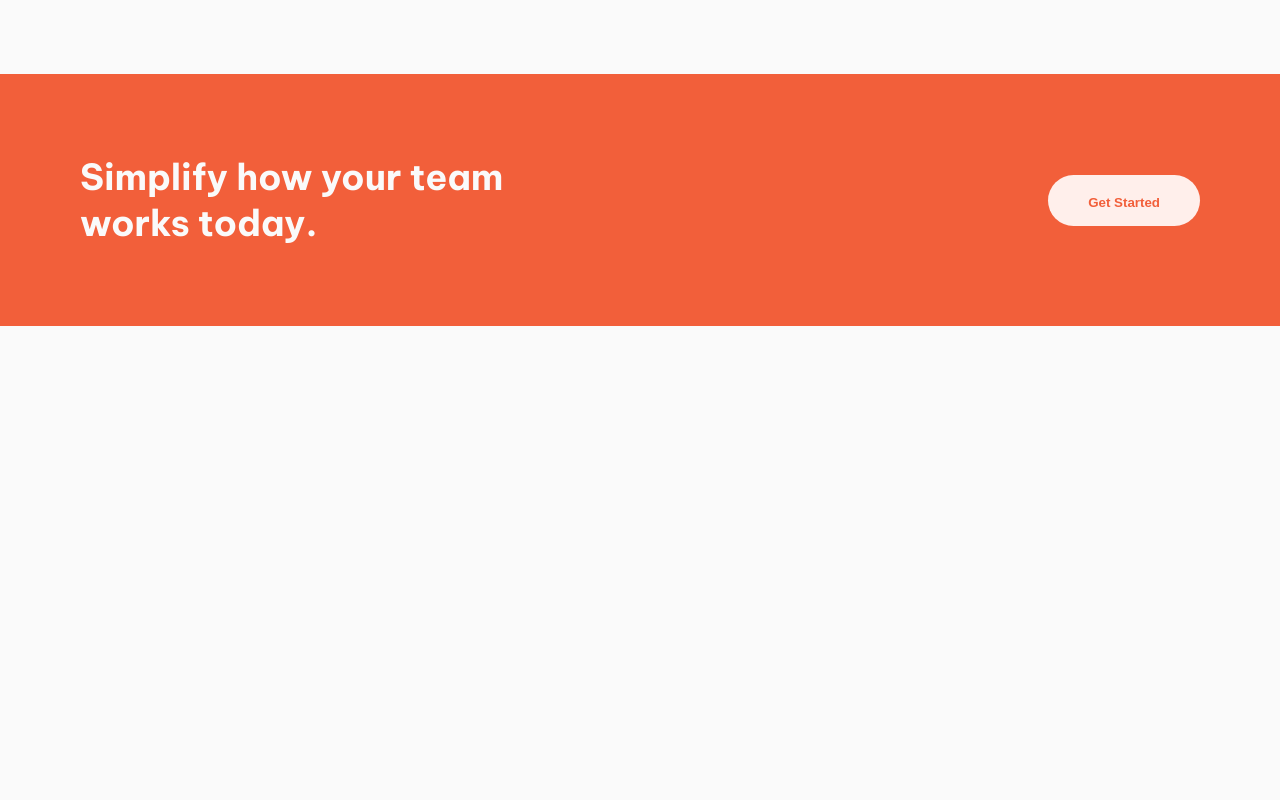
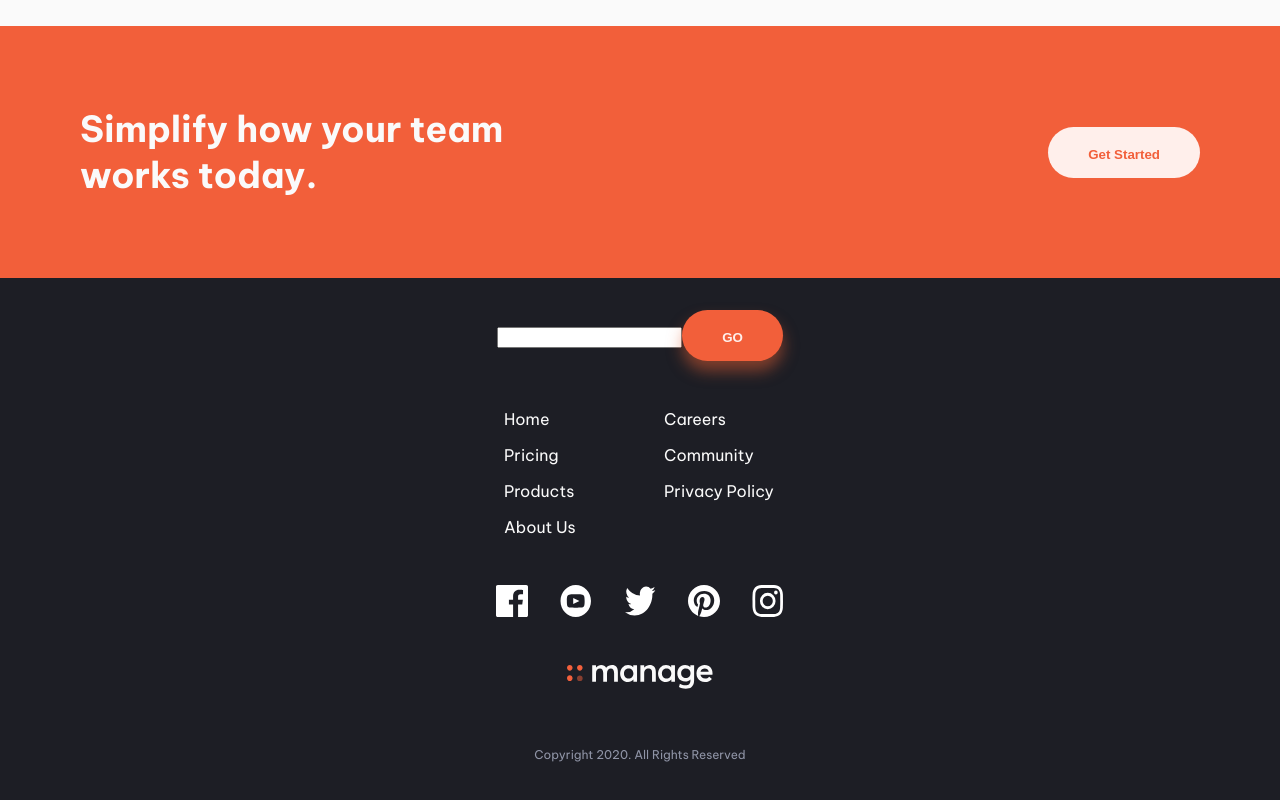
Before and after one commit to kaseyvee/manage-landing, a React (Vite) app: page / in a window 1280 px wide. Shown: the part 774-1574 px from the top of the page. Before the commit the page ends 1100 px from the top, so only its background shows below. Built offline with nearby package versions, Linux system fonts and the light colour scheme.

Commit message:
Start styling footer

```diff
--- a/index.html
+++ b/index.html
@@ -2,7 +2,7 @@
 <html lang="en">
   <head>
     <meta charset="UTF-8" />
-    <!-- <link rel="icon" type="image/svg+xml" href="/vite.svg" /> -->
+    <link rel="icon" type="image/svg+xml" href="favicon-32x32.png" />
     <meta name="viewport" content="width=device-width, initial-scale=1.0" />
     <title>home - manage</title>
   </head>
--- a/src/App.jsx
+++ b/src/App.jsx
@@ -1,4 +1,5 @@
 import BottomBanner from "./components/BottomBanner"
+import Footer from "./components/Footer"
 import Hero from "./components/Hero"
 import Nav from "./components/Nav"
 
@@ -17,6 +18,8 @@ function App() {
         />
         <img src="bg-simplify-section-mobile.svg" alt="background" />
       </picture> */}
+
+      <Footer />
     </div>
   )
 }
--- /dev/null
+++ b/src/components/Footer.jsx
@@ -0,0 +1,40 @@
+function Footer() {
+  return (
+    <footer className="footer">
+      <div className="footer_subscribe">
+        <input type="email" />
+        <button className="button button-primary">GO</button>
+      </div>
+
+      <div className="footer_items">
+        <div className="footer_items_left">
+          <a href="">Home</a>
+          <a href="">Pricing</a>
+          <a href="">Products</a>
+          <a href="">About Us</a>
+        </div>
+        <div className="footer_items_right">
+          <a href="">Careers</a>
+          <a href="">Community</a>
+          <a href="">Privacy Policy</a>
+        </div>
+      </div>
+
+      <div className="footer_socials">
+        <img src="icon-facebook.svg" alt="facebook icon" />
+        <img src="icon-youtube.svg" alt="youtube icon" />
+        <img src="icon-twitter.svg" alt="twitter icon" />
+        <img src="icon-pinterest.svg" alt="pinterest icon" />
+        <img src="icon-instagram.svg" alt="instagram icon" />
+      </div>
+
+      <div className="footer_logo">
+        <img src="logo-footer.svg" alt="manage logo" />
+      </div>
+
+      <p className="footer_copyright">Copyright 2020. All Rights Reserved</p>
+    </footer>
+  );
+}
+
+export default Footer;
--- a/src/components/Nav.jsx
+++ b/src/components/Nav.jsx
@@ -17,11 +17,11 @@ function Nav() {
   }
 
   return (
-    <div className='nav'>
+    <nav className='nav'>
       <div className="nav_container">
         <img
           className="nav_container_logo"
-          src="logo.svg"
+          src="logo-nav.svg"
           alt="manage logo"
         />
 
@@ -46,7 +46,7 @@ function Nav() {
         <button className="button button-primary nav_container_button">Get Started</button>
 
       </div>
-    </div>
+    </nav>
   );
 }
 
--- /dev/null
+++ b/src/styles/components/_footer.scss
@@ -0,0 +1,38 @@
+.footer {
+  @include center(column);
+  background-color: $darkBlue;
+  padding: 2rem;
+  gap: 3rem;
+  width: calc(100% - 4rem);
+
+  &_items {
+    display: grid;
+    grid-template-columns: 1fr 1fr;
+    gap: 3rem;
+
+    &_left, &_right {
+      display: flex;
+      flex-direction: column;
+      gap: 1rem;
+    }
+
+    a {
+      color: $white;
+      width: 7rem;
+    }
+  }
+
+  &_socials {
+    display: flex;
+    flex-direction: row;
+    gap: 2rem;
+
+    img {
+      width: 2rem;
+    }
+  }
+
+  &_copyright {
+    font-size: 0.75rem;
+  }
+}
--- a/src/styles/components/_hero.scss
+++ b/src/styles/components/_hero.scss
@@ -1,13 +1,16 @@
 .hero {
+  $padding: 2rem;
+
   @include center(column);
   flex-direction: column-reverse;
   gap: 2rem;
   text-align: center;
-  padding: 2rem;
-  height: 100vh;
+  padding: $padding;
+  height: calc(100vh - $padding * 2);
 
   &_image {
     display: flex;
+    max-width: 22rem;
 
     img {
       object-fit: cover;
@@ -22,17 +25,22 @@
 }
 
 @media (min-width: 769px) {
+
   .hero {
+    $marginTop: 3rem;
+
     display: grid;
     grid-template-columns: 1fr 1fr;
     gap: 0;
     text-align: left;
     max-width: 70rem;
     padding: 0 2rem;
-    margin-top: 3rem;
+    margin-top: $marginTop;
+    height: calc(100vh - $marginTop);
 
     &_image {
       grid-column: 2;
+      max-width: none;
     }
 
     &_main {
--- a/src/styles/components/index.scss
+++ b/src/styles/components/index.scss
@@ -1,4 +1,5 @@
 @import "nav";
+@import "footer";
 @import "hero";
 @import "bottom-banner";
 @import "button";
```
Also changed, not shown: src/data.jsx (added, +36 -0 lines), public/logo-footer.svg (added), public/logo-nav.svg (renamed from public/logo.svg).
